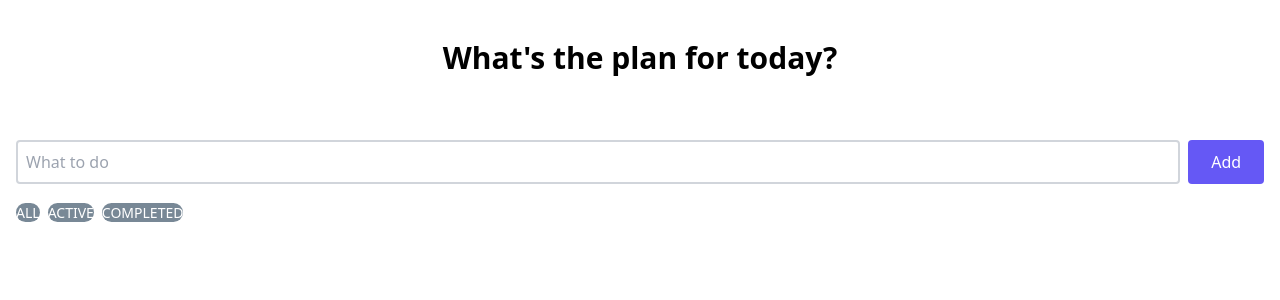
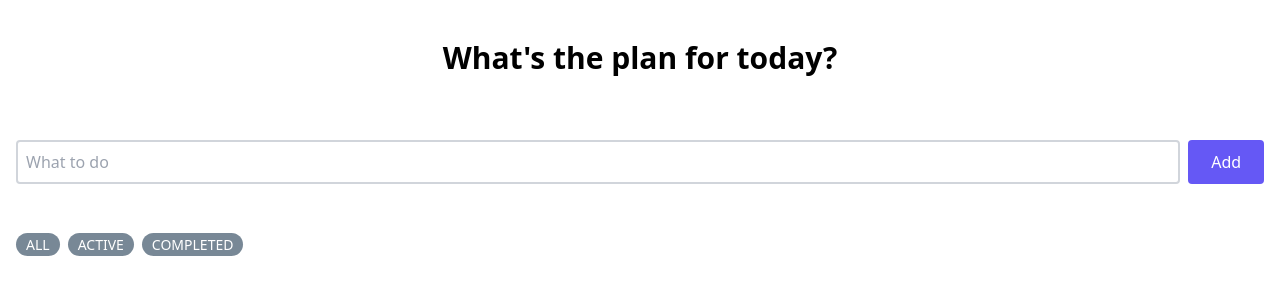
Before and after one commit to vionacornelia12/skilvul-assignments, a React (Vite) app in the folder ToDoListApp/: page / in a window 1280 px wide. Shown: the top 300 px of the page. Built offline with nearby package versions, Linux system fonts and the light colour scheme.

Commit message:
fixing form style

```diff
--- a/ToDoListApp/src/components/Layout.jsx
+++ b/ToDoListApp/src/components/Layout.jsx
@@ -18,7 +18,7 @@ const Layout = () => {
   return (
     <div className="container mx-auto mt-10 px-4">
       <h1 className="text-center font-bold text-3xl mb-16">What's the plan for today?</h1>
-      <form className="flex gap-2" onSubmit={handleCreateTodo}>
+      <form className="flex gap-2 mb-12" onSubmit={handleCreateTodo}>
         <input
           type="text"
           value={userInput}
--- a/ToDoListApp/src/index.css
+++ b/ToDoListApp/src/index.css
@@ -7,7 +7,7 @@
     @apply p-2 bg-blue-500 rounded hover:bg-blue-700;
   }
   .link-bg {
-    @apply rounded-full w-fit text-white font-medium text-sm;
+    @apply rounded-full text-white font-medium text-sm px-2.5 py-0.5;
     background-color: #788896;
   }
 }
```
